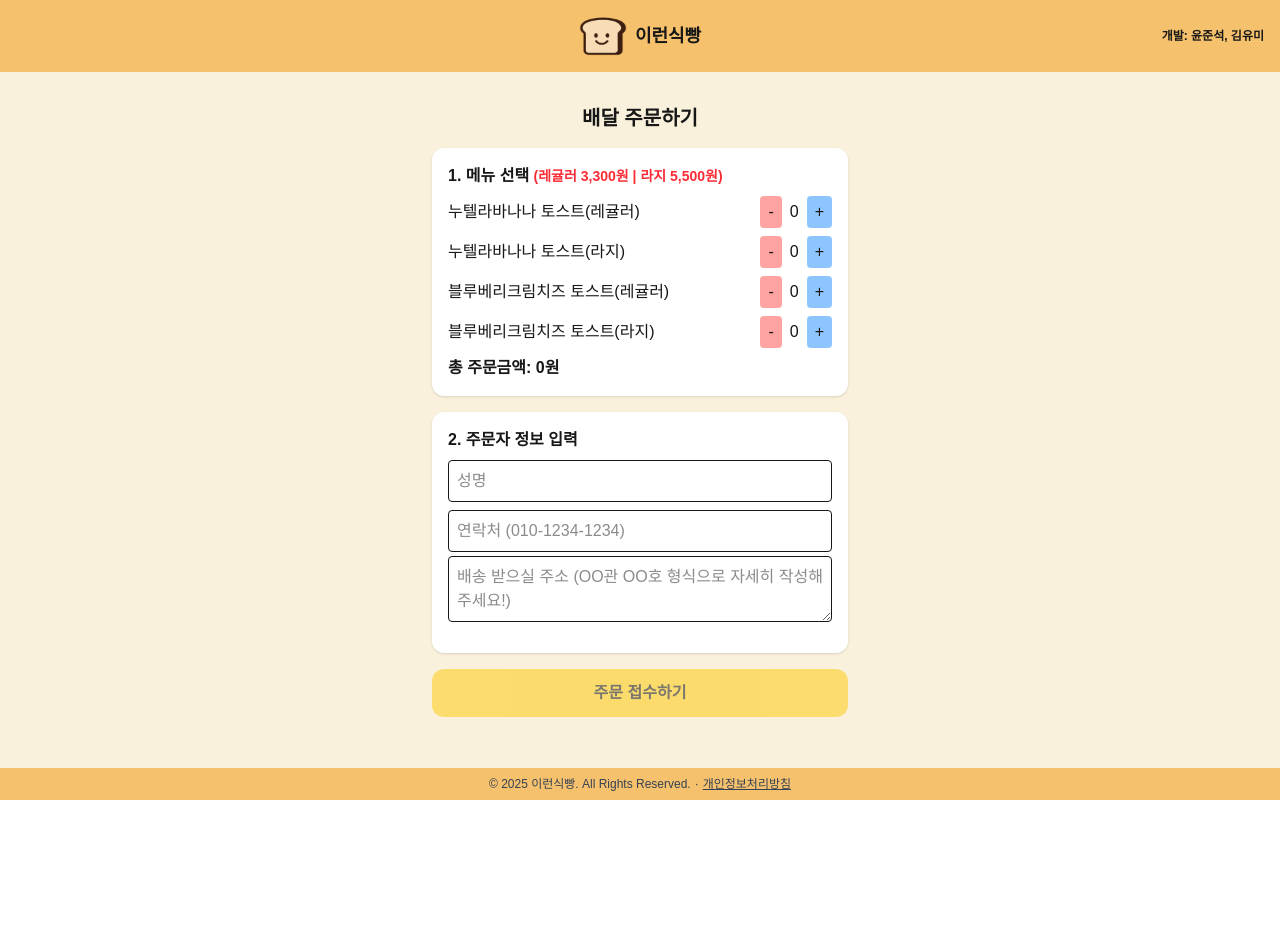
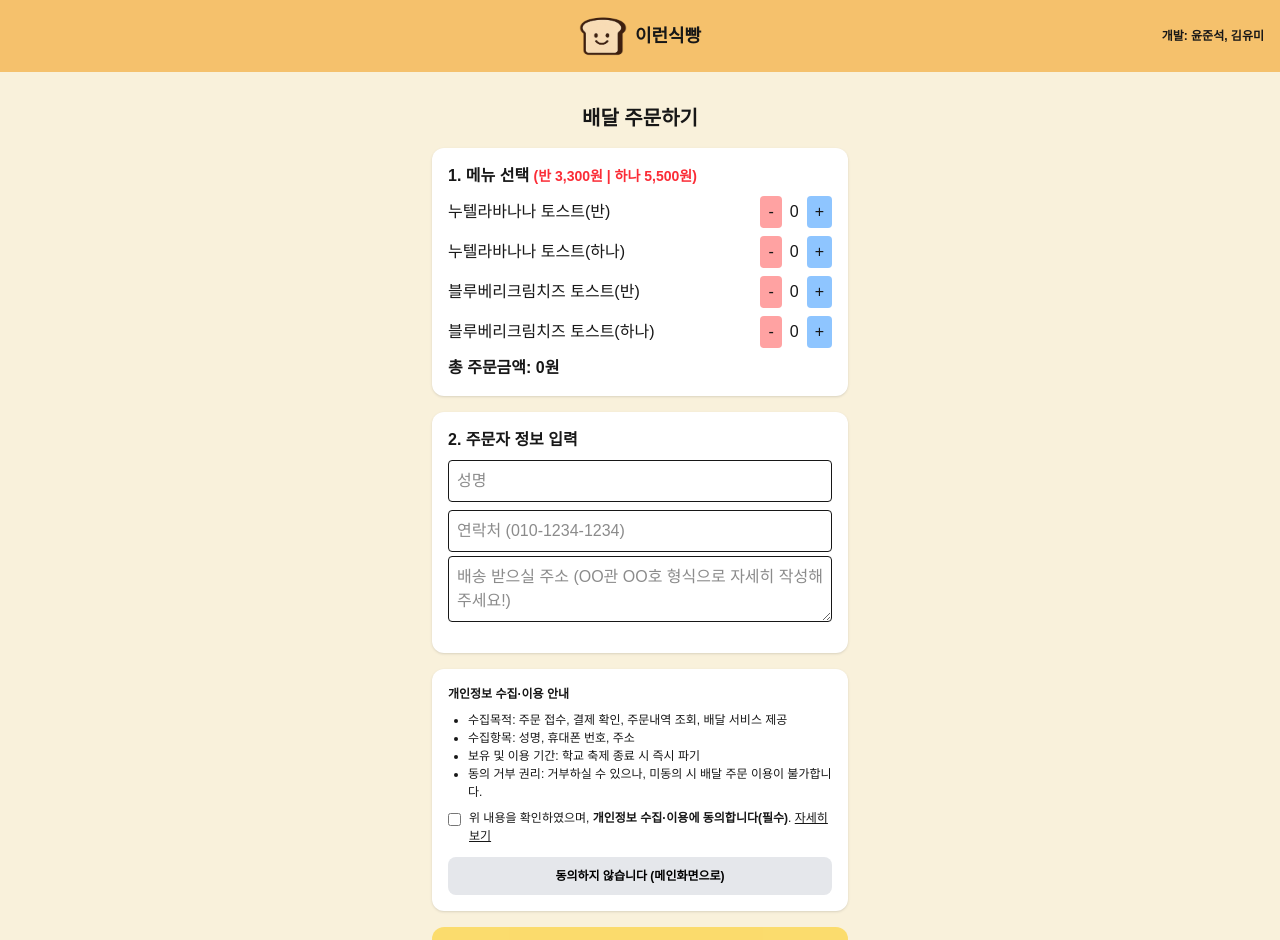
Before and after one commit to 2RunSikBBang/frontend, a Next.js app: page /order in a window 1280 px wide. Shown: the top 940 px of the page. Before the commit the page ends 800 px from the top, so only its background shows below. Built offline with nearby package versions, Linux system fonts and the light colour scheme.

Commit message:
개인정보수집동의

```diff
--- a/pages/order.js
+++ b/pages/order.js
@@ -10,10 +10,10 @@ export default function OrderPage() {
 
   // 메뉴 정의
   const menuList = [
-    { id: 1, name: "누텔라바나나 토스트(레귤러)", price: 3300 },
-    { id: 2, name: "누텔라바나나 토스트(라지)", price: 5500 },
-    { id: 3, name: "블루베리크림치즈 토스트(레귤러)", price: 3300 },
-    { id: 4, name: "블루베리크림치즈 토스트(라지)", price: 5500 },
+    { id: 1, name: "누텔라바나나 토스트(반)", price: 3300 },
+    { id: 2, name: "누텔라바나나 토스트(하나)", price: 5500 },
+    { id: 3, name: "블루베리크림치즈 토스트(반)", price: 3300 },
+    { id: 4, name: "블루베리크림치즈 토스트(하나)", price: 5500 },
   ];
 
   // 로컬 상태 (UI 조작용)
@@ -26,6 +26,9 @@ export default function OrderPage() {
   const [name, setName] = useState("");
   const [phone, setPhone] = useState("");
   const [address, setAddress] = useState("");
+
+  // 개인정보 동의 상태 (항상 미체크로 시작)
+  const [consent, setConsent] = useState(false);
 
   // 수량 변경
   const handleQuantity = (id, delta) => {
@@ -47,20 +50,19 @@ export default function OrderPage() {
     setPhone(formatted);
   };
 
-
-
-  // 결제 진입 가능 여부(메뉴, 이름, 전화번호, 주소 입력했을때만)
+  // 결제 진입 가능 여부(메뉴, 이름, 전화번호, 주소 입력했을때만 payment로 넘어감)
   const selectedItems = menuList
     .filter((menu) => quantities[menu.id] > 0)
     .map((menu) => ({ ...menu, quantity: quantities[menu.id] }));
 
-  const canProceed = hasActiveOrderStrict(
-    { name, phone, address },
-    selectedItems
-  );
+  const canProceed = hasActiveOrderStrict({ name, phone, address }, selectedItems);
 
   // 주문 접수: 유효하지 않으면 이동막고 안내창 띄우기
   const handleOrderSubmit = () => {
+    if (!consent) {
+      alert("개인정보 수집·이용에 동의해 주세요.");
+      return;
+    }
     if (!canProceed) {
       alert(
         "입력값을 확인해주세요.\n- 메뉴 선택\n- 이름\n- 전화번호(010-1234-1234)\n- 주소를 모두 입력해야 해요."
@@ -80,7 +82,7 @@ export default function OrderPage() {
       <div className="bg-white p-4 rounded-xl shadow mb-4">
         <h2 className="font-bold mb-2">
           1. 메뉴 선택{" "}
-          <span className="text-red-500 text-sm">(레귤러 3,300원 | 라지 5,500원)</span>
+          <span className="text-red-500 text-sm">(반 3,300원 | 하나 5,500원)</span>
         </h2>
         {menuList.map((menu) => (
           <div key={menu.id} className="flex justify-between items-center mb-2">
@@ -131,7 +133,6 @@ export default function OrderPage() {
           <p className="text-xs text-blue-500 mb-2">
             전화번호는 010-1234-1234 형식이어야 해요.
           </p>
-
         )}
         <textarea
           placeholder="배송 받으실 주소 (OO관 OO호 형식으로 자세히 작성해주세요!)"
@@ -139,13 +140,60 @@ export default function OrderPage() {
           onChange={(e) => setAddress(e.target.value)}
           className="w-full border rounded p-2 mb-2"
         />
+        {address.length > 0 && (
+          <p className="text-xs text-blue-500 mb-2">
+            배달은 강원대학교 춘천캠퍼스 내에서만 가능해요.
+          </p>
+        )}
+      </div>
+
+      {/* 개인정보 수집·이용 동의 (필수) */}
+      <div className="bg-white p-4 rounded-xl shadow mb-4 text-[12px]">
+        <p className="font-bold mb-2">개인정보 수집·이용 안내</p>
+        <ul className="list-disc pl-5 mb-2">
+          <li>수집목적: 주문 접수, 결제 확인, 주문내역 조회, 배달 서비스 제공</li>
+          <li>수집항목: 성명, 휴대폰 번호, 주소</li>
+          <li>보유 및 이용 기간: 학교 축제 종료 시 즉시 파기</li>
+          <li>
+            동의 거부 권리: 거부하실 수 있으나, 미동의 시 배달 주문 이용이 불가합니다.
+          </li>
+        </ul>
+        <label className="flex items-start gap-2">
+          <input
+            type="checkbox"
+            className="mt-1"
+            checked={consent}
+            onChange={(e) => {
+              const checked = e.target.checked;
+              setConsent(checked);
+            }}
+          />
+          <span>
+            위 내용을 확인하였으며, <b>개인정보 수집·이용에 동의합니다(필수)</b>.{" "}
+            <a href="/privacy" className="underline">
+              자세히 보기
+            </a>
+          </span>
+        </label>
+
+        {/* 비동의 액션 (메인으로 이동) */}
+        <button
+          type="button"
+          className="mt-3 w-full bg-gray-200 text-black font-bold py-2.5 rounded-lg"
+          onClick={() => {
+            alert("동의하지 않으면 배달 주문 서비스를 이용할 수 없습니다.");
+            router.push("/");
+          }}
+        >
+          동의하지 않습니다 (메인화면으로)
+        </button>
       </div>
 
       {/* 주문 버튼 */}
       <button
         className="w-full bg-yellow-400 text-black font-bold py-3 rounded-xl disabled:opacity-50 disabled:cursor-not-allowed"
         onClick={handleOrderSubmit}
-        disabled={!canProceed}
+        disabled={!consent || !canProceed} // 동의 + 유효성 모두 만족해야 활성화
       >
         주문 접수하기
       </button>
--- a/pages/status-lookup.js
+++ b/pages/status-lookup.js
@@ -46,7 +46,7 @@ export default function StatusLookupPage() {
           onClick={() => router.push("/")}
           className="w-full bg-gray-300 text-black font-bold py-3 rounded-xl mt-2"
         >
-          메인으로
+          메인화면으로
         </button>
       </form>
     </Layout>
--- a/pages/status.js
+++ b/pages/status.js
@@ -78,7 +78,7 @@ export default function StatusPage() {
 
       {/* 주문 내역 */}
       <div className="bg-white p-4 rounded-xl shadow mb-4">
-        <h2 className="font-bold mb-2">주문 내역</h2>
+        <h2 className="font-bold mb-2">주문내역</h2>
         {items.length > 0 ? (
           <ul>
             {items.map((item) => (
@@ -88,7 +88,7 @@ export default function StatusPage() {
             ))}
           </ul>
         ) : (
-          <p>주문 내역이 없습니다.</p>
+          <p>주문내역이 없습니다.</p>
         )}
       </div>
 
@@ -125,7 +125,7 @@ export default function StatusPage() {
         </button>
         <Link href="/">
           <button className="w-full bg-gray-300 text-black font-bold py-3 rounded-xl">
-            메인으로
+            메인화면으로
           </button>
         </Link>
       </div>
```
